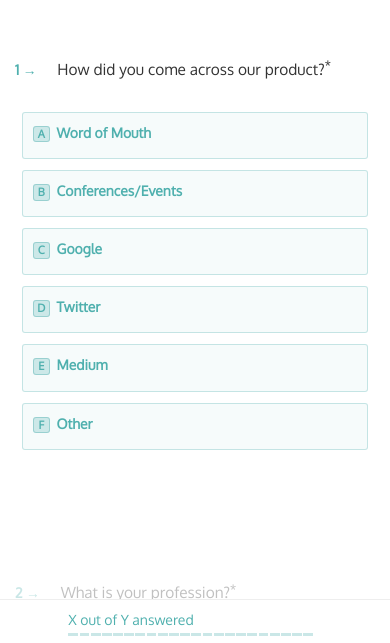
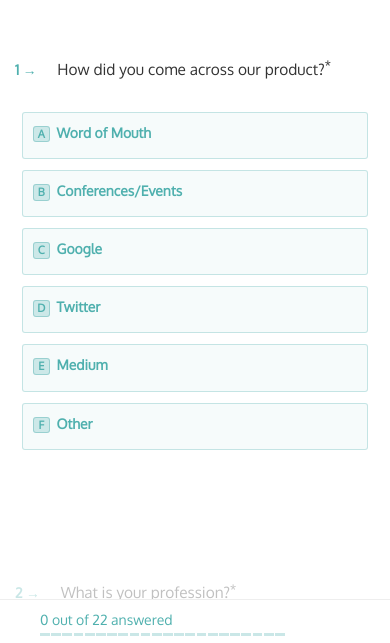
Before and after one commit to hvvivek/TestForm, a plain HTML site: page form.html in a window 390 px wide. Shown: the part 195-838 px from the top of the page. Drawn offline with Linux system fonts and the light colour scheme.

Commit message:
Minor adjustments to mobile completion meter

```diff
--- a/form.html
+++ b/form.html
@@ -1250,8 +1250,8 @@
     <!-- Start Footer -->
     <div id="footer">
         <div class="container">
-        <p class="col-xs-10 col-xs-offset-1 col-md-8 col-md-offset-2">X out of Y answered</p>
-        <div id="completion-bar" class="col-xs-10 col-xs-offset-1 col-md-8 col-md-offset-2">
+        <p class="col-xs-12 col-md-8 col-md-offset-2">0 out of 22 answered</p>
+        <div id="completion-bar" class="col-xs-12 col-md-8 col-md-offset-2">
             <div></div>
             <div></div>
             <div></div>
```
